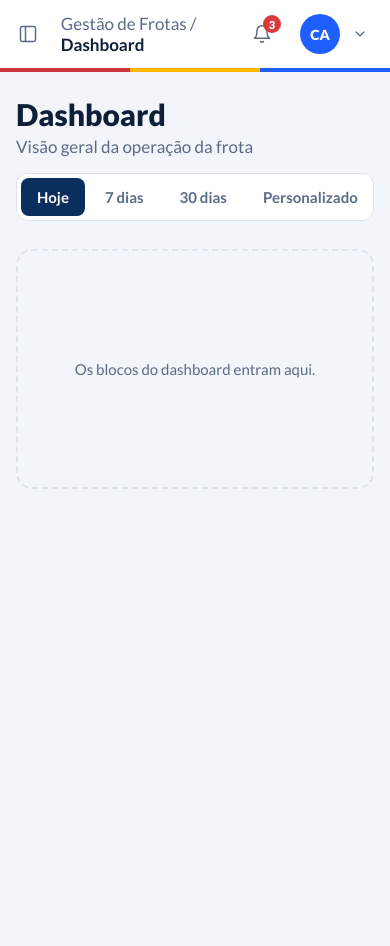
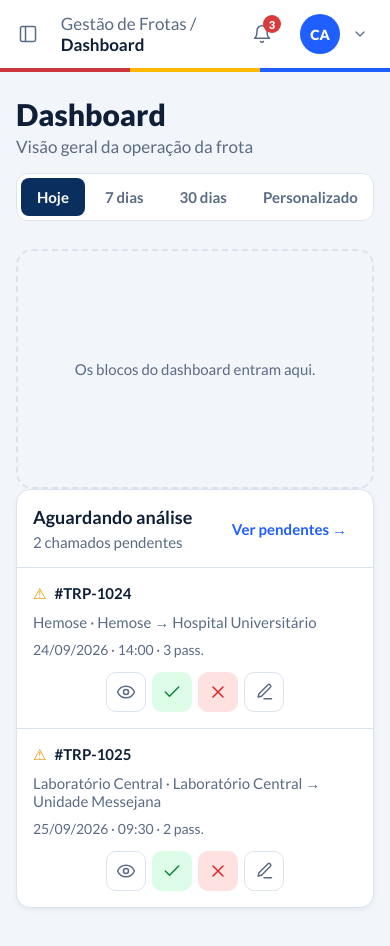
Before and after one commit to rukioi/FSPH_RESIDENCIA-EM-SOFTWARE-IA_SQUAD-22, a React (Vite) app in the folder frontend/: page / in a window 390 px wide. Before the commit the page ends 844 px from the top, so only its background shows below. Built offline with nearby package versions, Linux system fonts and the light colour scheme.

Commit message:
feat: implementa tabela aguardando analise FE-07

```diff
--- /dev/null
+++ b/frontend/src/app/AguardandoAnalise.css
@@ -0,0 +1,229 @@
+.analise {
+  width: 100%;
+  min-width: 0;
+  background: var(--branco);
+  border: 1px solid var(--borda);
+  border-radius: 14px;
+  box-shadow: 0 2px 5px rgba(15, 31, 56, 0.06);
+  overflow: hidden;
+}
+
+.analise__cabecalho {
+  display: flex;
+  align-items: center;
+  justify-content: space-between;
+  flex-wrap: wrap;
+  gap: 12px;
+  padding: 20px 24px;
+}
+
+.analise__cabecalho h2 {
+  margin: 0 0 5px;
+  font-size: 18px;
+  font-weight: 700;
+  color: var(--texto);
+}
+
+.analise__cabecalho p {
+  font-size: 15px;
+  color: var(--texto-suave);
+}
+
+.analise__link {
+  border: 0;
+  background: transparent;
+  color: var(--azul);
+  font-weight: 700;
+  padding: 10px;
+  border-radius: 8px;
+}
+
+.analise__link:hover {
+  background: var(--fundo);
+}
+
+.analise__tabela {
+  width: 100%;
+  min-width: 0;
+}
+
+.analise__tabela table {
+  width: 100%;
+  border-collapse: collapse;
+  table-layout: fixed;
+}
+
+.analise__tabela thead {
+  position: absolute;
+  width: 1px;
+  height: 1px;
+  overflow: hidden;
+  clip: rect(0, 0, 0, 0);
+  white-space: nowrap;
+}
+
+.analise__tabela tr {
+  border-top: 1px solid var(--borda);
+}
+
+.analise__tabela td {
+  padding: 17px 12px;
+  vertical-align: middle;
+  overflow-wrap: anywhere;
+}
+
+.analise__tabela td:first-child {
+  width: 150px;
+  padding-left: 24px;
+  white-space: nowrap;
+}
+
+.analise__tabela td:nth-child(2) {
+  color: var(--texto-suave);
+}
+
+.analise__tabela td:nth-child(3) {
+  width: 260px;
+  color: var(--texto-suave);
+  font-size: 14px;
+}
+
+.analise__tabela td:last-child {
+  width: 190px;
+  padding-right: 24px;
+}
+
+.analise__alerta {
+  margin-right: 8px;
+  color: #e89500;
+}
+
+.analise__acoes {
+  display: flex;
+  align-items: center;
+  justify-content: flex-end;
+  gap: 6px;
+}
+
+.analise__botao {
+  display: inline-flex;
+  align-items: center;
+  justify-content: center;
+  flex: 0 0 40px;
+  width: 40px;
+  height: 40px;
+  border: 1px solid var(--borda);
+  border-radius: 10px;
+  background: var(--branco);
+  font-size: 22px;
+  transition: background 0.2s;
+}
+
+.analise__botao:hover {
+  filter: brightness(0.94);
+}
+
+.analise__botao--visualizar,
+.analise__botao--editar {
+  color: var(--texto-suave);
+}
+
+.analise__botao--aprovar {
+  background: #dcfce7;
+  color: #15803d;
+  border-color: #dcfce7;
+}
+
+.analise__botao--rejeitar {
+  background: #fee2e2;
+  color: #dc2626;
+  border-color: #fee2e2;
+}
+
+.analise__mensagem {
+  margin: 16px 24px 24px;
+  padding: 16px;
+  border: 1px solid var(--borda);
+  border-radius: 10px;
+  background: var(--fundo);
+}
+
+.analise__mensagem p {
+  margin: 8px 0 12px;
+  color: var(--texto-suave);
+}
+
+.analise__mensagem button {
+  min-height: 40px;
+  padding: 8px 16px;
+  background: var(--azul-escuro);
+  border: 0;
+  border-radius: 8px;
+  color: white;
+}
+
+@media (max-width: 1100px) {
+  .analise__tabela table,
+  .analise__tabela tbody {
+    display: block;
+    width: 100%;
+  }
+
+  .analise__tabela tr {
+    display: grid;
+    grid-template-columns: minmax(0, 1fr) auto;
+    gap: 8px 12px;
+    padding: 16px 20px;
+  }
+
+  .analise__tabela td,
+  .analise__tabela td:first-child,
+  .analise__tabela td:nth-child(3),
+  .analise__tabela td:last-child {
+    display: block;
+    width: auto;
+    padding: 0;
+    white-space: normal;
+  }
+
+  .analise__tabela td:nth-child(2) {
+    grid-column: 1 / -1;
+    padding: 0;
+  }
+
+  .analise__tabela td:nth-child(3) {
+    grid-column: 1;
+  }
+
+  .analise__tabela td:last-child {
+    grid-column: 2;
+    grid-row: 3;
+    align-self: center;
+  }
+}
+
+@media (max-width: 600px) {
+  .analise__cabecalho {
+    padding: 16px;
+  }
+
+  .analise__tabela tr {
+    display: flex;
+    flex-direction: column;
+    align-items: stretch;
+    gap: 10px;
+    padding: 16px;
+  }
+
+  .analise__tabela td:last-child {
+    margin-top: 4px;
+  }
+
+  .analise__acoes {
+    justify-content: flex-start;
+  }
+
+  .analise__mensagem {
+    margin: 12px 16px 16px;
+  }
+}
--- /dev/null
+++ b/frontend/src/features/dashboard/AguardandoAnalise.tsx
@@ -0,0 +1,173 @@
+import { useState } from "react";
+import "../../app/AguardandoAnalise.css";
+
+type Chamado = {
+  codigo: string;
+  instituicao: string;
+  origem: string;
+  destino: string;
+  data: string;
+  horario: string;
+  passageiros: number;
+};
+
+type TipoAcao = "visualizar" | "aprovar" | "rejeitar" | "editar";
+
+const chamadosMockados: Chamado[] = [
+  {
+    codigo: "TRP-1024",
+    instituicao: "Hemose",
+    origem: "Hemose",
+    destino: "Hospital Universitário",
+    data: "24/09/2026",
+    horario: "14:00",
+    passageiros: 3,
+  },
+  {
+    codigo: "TRP-1025",
+    instituicao: "Laboratório Central",
+    origem: "Laboratório Central",
+    destino: "Unidade Messejana",
+    data: "25/09/2026",
+    horario: "09:30",
+    passageiros: 2,
+  },
+];
+
+const acoes: { tipo: TipoAcao; nome: string }[] = [
+  { tipo: "visualizar", nome: "Visualizar" },
+  { tipo: "aprovar", nome: "Aprovar" },
+  { tipo: "rejeitar", nome: "Rejeitar" },
+  { tipo: "editar", nome: "Editar" },
+];
+
+const iconesAcao: Record<TipoAcao, string> = {
+  visualizar:
+    "M2.062 12.348a1 1 0 0 1 0-.696 10.75 10.75 0 0 1 19.876 0 1 1 0 0 1 0 .696 10.75 10.75 0 0 1-19.876 0",
+  aprovar: "M20 6 9 17l-5-5",
+  rejeitar: "M18 6 6 18 M6 6l12 12",
+  editar: "M12 20h9 M16.5 3.5a2.12 2.12 0 0 1 3 3L9 17l-4 1 1-4L16.5 3.5Z",
+};
+
+export function AguardandoAnalise() {
+  const [selecao, setSelecao] = useState<{
+    acao: TipoAcao;
+    chamado: Chamado;
+  } | null>(null);
+
+  return (
+    <section className="analise" aria-labelledby="analise-titulo">
+      <header className="analise__cabecalho">
+        <div>
+          <h2 id="analise-titulo">Aguardando análise</h2>
+          <p>{chamadosMockados.length} chamados pendentes</p>
+        </div>
+
+        <button
+          type="button"
+          className="analise__link"
+          onClick={() =>
+            document.getElementById("analise-lista")?.scrollIntoView({
+              behavior: "smooth",
+            })
+          }
+        >
+          Ver pendentes →
+        </button>
+      </header>
+
+      <div className="analise__tabela" id="analise-lista">
+        <table>
+          <thead>
+            <tr>
+              <th>Código</th>
+              <th>Trajeto</th>
+              <th>Data e passageiros</th>
+              <th>Ações</th>
+            </tr>
+          </thead>
+
+          <tbody>
+            {chamadosMockados.map((chamado) => (
+              <tr key={chamado.codigo}>
+                <td data-label="Código">
+                  <span className="analise__alerta" aria-hidden="true">
+                    ⚠
+                  </span>
+                  <strong>#{chamado.codigo}</strong>
+                </td>
+
+                <td data-label="Trajeto">
+                  {chamado.instituicao} · {chamado.origem} → {chamado.destino}
+                </td>
+
+                <td data-label="Data e passageiros">
+                  {chamado.data} · {chamado.horario} · {chamado.passageiros}{" "}
+                  pass.
+                </td>
+
+                <td data-label="Ações">
+                  <div className="analise__acoes">
+                    {acoes.map((acao) => (
+                      <button
+                        key={acao.tipo}
+                        type="button"
+                        className={`analise__botao analise__botao--${acao.tipo}`}
+                        aria-label={`${acao.nome} chamado ${chamado.codigo}`}
+                        title={acao.nome}
+                        onClick={() =>
+                          setSelecao({
+                            acao: acao.tipo,
+                            chamado,
+                          })
+                        }
+                      >
+                        <svg
+                          width="20"
+                          height="20"
+                          viewBox="0 0 24 24"
+                          fill="none"
+                          stroke="currentColor"
+                          strokeWidth="1.8"
+                          strokeLinecap="round"
+                          strokeLinejoin="round"
+                          aria-hidden="true"
+                        >
+                          <path d={iconesAcao[acao.tipo]} />
+
+                          {acao.tipo === "visualizar" && (
+                            <circle cx="12" cy="12" r="3" />
+                          )}
+                        </svg>
+                      </button>
+                    ))}
+                  </div>
+                </td>
+              </tr>
+            ))}
+          </tbody>
+        </table>
+      </div>
+
+      {selecao && (
+        <div className="analise__mensagem" role="status">
+          <strong>
+            {acoes.find((acao) => acao.tipo === selecao.acao)?.nome}
+            {" — #"}
+            {selecao.chamado.codigo}
+          </strong>
+
+          <p>
+            {selecao.acao === "visualizar"
+              ? `${selecao.chamado.origem} → ${selecao.chamado.destino}. ${selecao.chamado.passageiros} passageiros.`
+              : "Ação demonstrativa. A integração com a API ainda está pendente. Nenhuma alteração foi salva."}
+          </p>
+
+          <button type="button" onClick={() => setSelecao(null)}>
+            Fechar
+          </button>
+        </div>
+      )}
+    </section>
+  );
+}
--- a/frontend/src/pages/gerente/Dashboard.tsx
+++ b/frontend/src/pages/gerente/Dashboard.tsx
@@ -1,10 +1,11 @@
-import { useState } from 'react'
-import './Dashboard.css'
+import { AguardandoAnalise } from "../../features/dashboard/AguardandoAnalise";
+import { useState } from "react";
+import "./Dashboard.css";
 
-const periodos = ['Hoje', '7 dias', '30 dias', 'Personalizado']
+const periodos = ["Hoje", "7 dias", "30 dias", "Personalizado"];
 
 export function Dashboard() {
-  const [periodo, setPeriodo] = useState('Hoje')
+  const [periodo, setPeriodo] = useState("Hoje");
 
   return (
     <>
@@ -21,7 +22,11 @@ export function Dashboard() {
               key={nome}
               type="button"
               aria-pressed={periodo === nome}
-              className={periodo === nome ? 'periodo__botao periodo__botao--ativo' : 'periodo__botao'}
+              className={
+                periodo === nome
+                  ? "periodo__botao periodo__botao--ativo"
+                  : "periodo__botao"
+              }
               onClick={() => setPeriodo(nome)}
             >
               {nome}
@@ -31,7 +36,10 @@ export function Dashboard() {
       </div>
 
       {/* Espaço reservado para os próximos blocos do dashboard */}
-      <section className="reservado">Os blocos do dashboard entram aqui.</section>
+      <section className="reservado">
+        Os blocos do dashboard entram aqui.
+      </section>
+      <AguardandoAnalise />
     </>
-  )
+  );
 }
```
